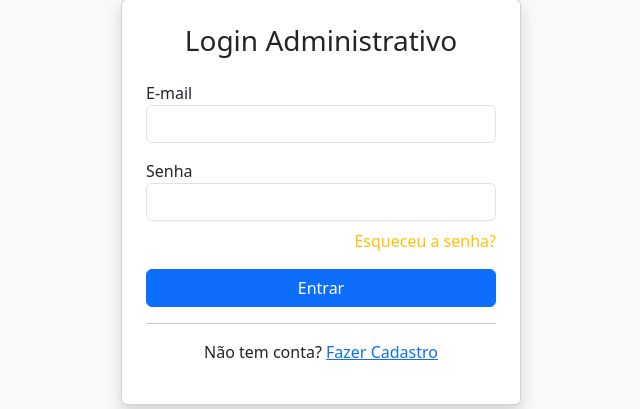
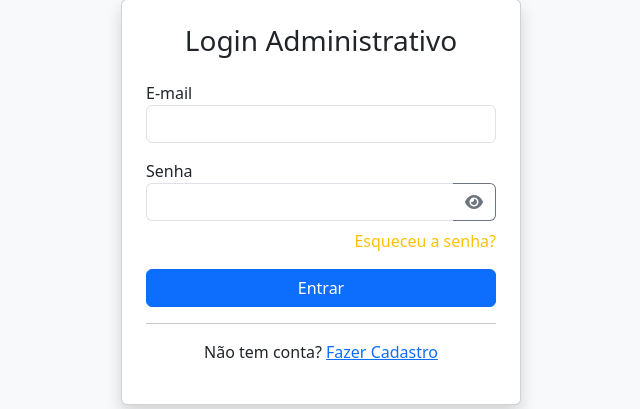
Before and after one commit to felippefardin/pgm_ponto, a PHP site: page / in a window 1280 px wide. Shown: the part 198-607 px from the top of the page, without its empty margins (319-959 px from the left). Run offline with PHP 8.4, Linux system fonts and the light colour scheme.

Commit message:
ajustes index

```diff
--- a/index.php
+++ b/index.php
@@ -4,6 +4,17 @@
     <meta charset="UTF-8">
     <title>PMG PONTO - Login ADM</title>
     <link rel="stylesheet" href="https://cdn.jsdelivr.net/npm/bootstrap@5.3.0/dist/css/bootstrap.min.css">
+    <link rel="stylesheet" href="https://cdnjs.cloudflare.com/ajax/libs/font-awesome/6.4.2/css/all.min.css">
+    <style>
+        /* Ajuste para o botão do olho não quebrar o design */
+        #togglePassword {
+            cursor: pointer;
+            border-left: none;
+        }
+        #senha {
+            border-right: none;
+        }
+    </style>
 </head>
 <body class="bg-light">
     <div class="container vh-100 d-flex justify-content-center align-items-center">
@@ -16,10 +27,15 @@
                 </div>
                 <div class="mb-3">
                     <label>Senha</label>
-                    <input type="password" name="senha" class="form-control" required>
+                    <div class="input-group">
+                        <input type="password" name="senha" id="senha" class="form-control" required>
+                        <button class="btn btn-outline-secondary" type="button" id="togglePassword">
+                            <i class="fa-solid fa-eye" id="eyeIcon"></i>
+                        </button>
+                    </div>
                     <div class="text-end mt-2">
-    <a href="esqueci_senha.php" class="text-decoration-none text-warning">Esqueceu a senha?</a>
-</div>
+                        <a href="esqueci_senha.php" class="text-decoration-none text-warning">Esqueceu a senha?</a>
+                    </div>
                 </div>
                 <button type="submit" class="btn btn-primary w-100">Entrar</button>
             </form>
@@ -27,5 +43,21 @@
             <p class="text-center">Não tem conta? <a href="cadastro.php">Fazer Cadastro</a></p>
         </div>
     </div>
+
+    <script>
+        const togglePassword = document.querySelector('#togglePassword');
+        const password = document.querySelector('#senha');
+        const eyeIcon = document.querySelector('#eyeIcon');
+
+        togglePassword.addEventListener('click', function () {
+            // Alterna o tipo do input entre password e text
+            const type = password.getAttribute('type') === 'password' ? 'text' : 'password';
+            password.setAttribute('type', type);
+
+            // Alterna o ícone entre olho aberto e cortado
+            eyeIcon.classList.toggle('fa-eye');
+            eyeIcon.classList.toggle('fa-eye-slash');
+        });
+    </script>
 </body>
 </html>
```
